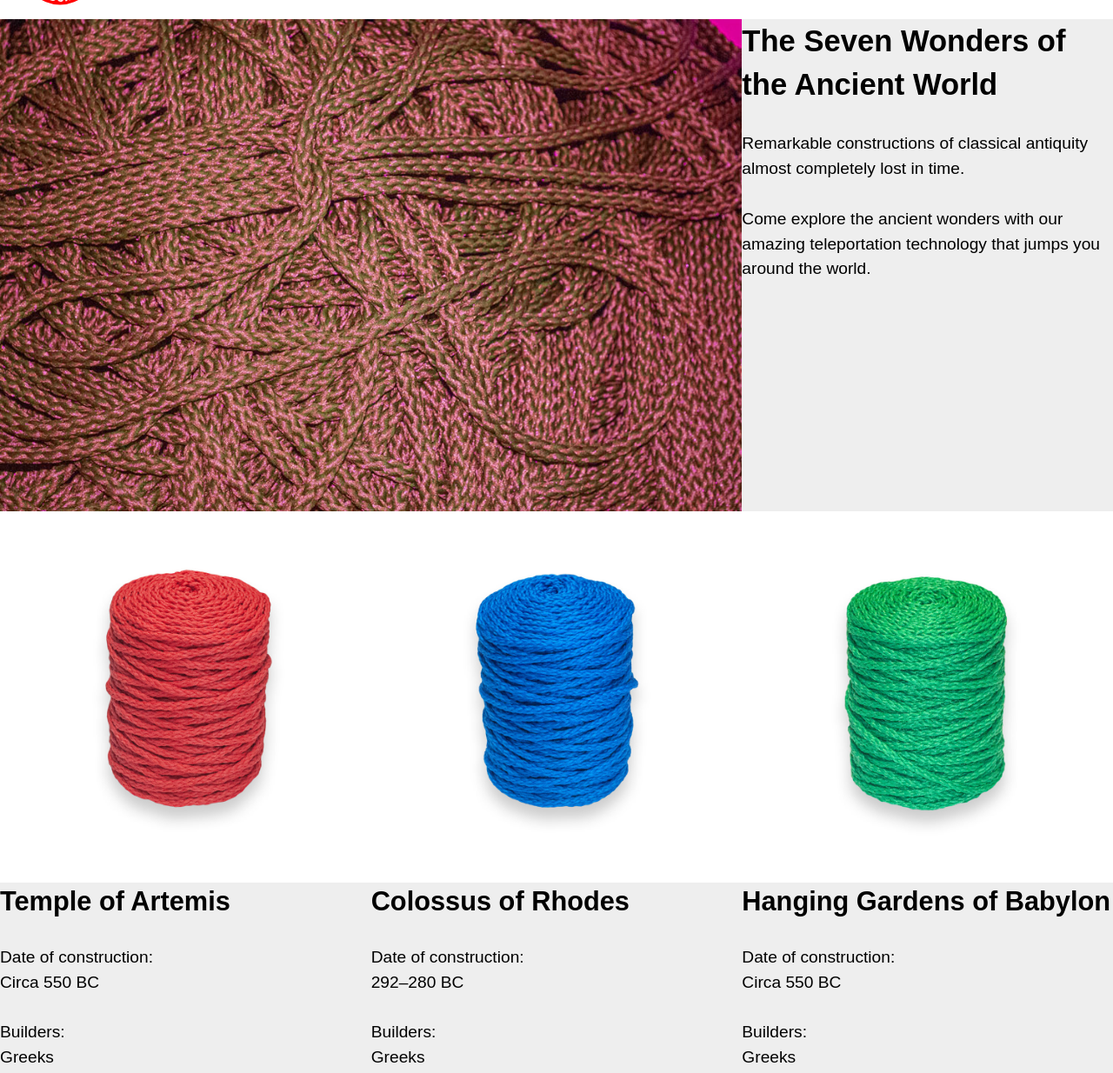
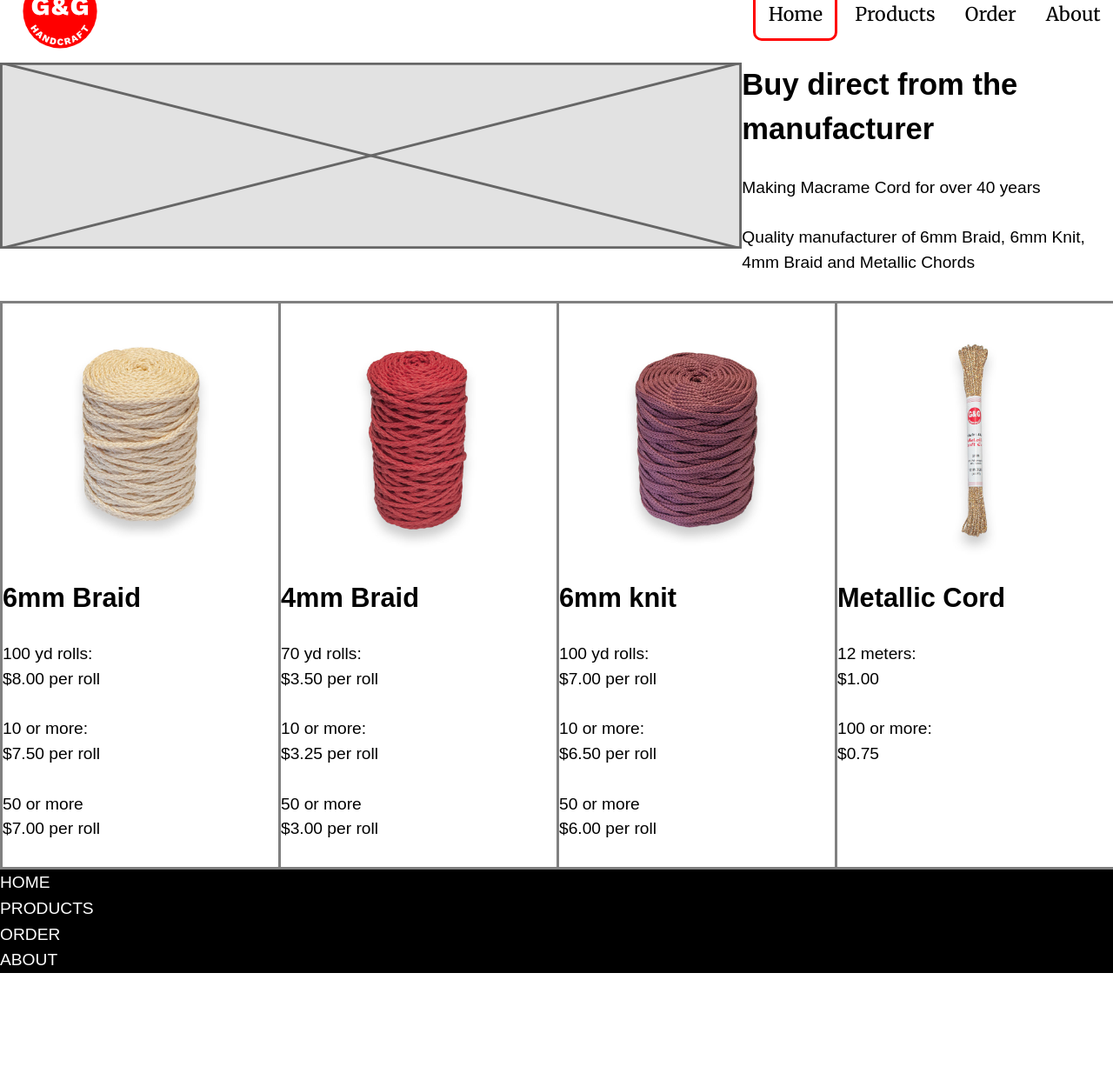
Before and after one commit to sent0007/rope-website, a plain HTML site: page index.html in a window 1280 px wide. Shown: the part 87-1321 px from the top of the page at 87% size. After the commit the page ends 1235 px from the top, so only its background shows below. Drawn offline with Linux system fonts and the light colour scheme.

Commit message:
Add content to image cards

```diff
--- a/css/main.css
+++ b/css/main.css
@@ -20,6 +20,12 @@ html {
 
 body {
   margin: 0;
+}
+
+.phone-info {
+  margin: 0;
+  text-align: center;
+  background-color: #ffe5bc;
 }
 
 .logo{
@@ -64,12 +70,18 @@ li a:hover {
 }
 
 main {
-  background-color: #eee;
+  background-color: #fff;
 }
 
 .img-flex {
   width: 100%;
   display: block;
+}
+
+.border {
+  border: 3px solid grey;
+  border-right: none;
+
 }
 
 footer {
--- a/index.html
+++ b/index.html
@@ -10,7 +10,9 @@
   <link href="https://fonts.googleapis.com/css2?family=Merriweather&display=swap" rel="stylesheet">
 </head>
 <body>
+  <h1 class="phone-info">613-968-4221</h1>
   <header class="grid grid-middle">
+
     <div class="logo unit xs-1 s-1 m-1-3 l-1-3">
       <img class="logo-img" src="images/gg-handcraft-logo.svg" alt="">
     </div>
@@ -24,71 +26,83 @@
       </ul>
     </nav>
 
+
   </header>
   <main>
     <div class="grid">
     <div class="unit xs-1 s-1 m-1 l-2-3">
-      <img class="img-flex" src="images/banner.jpg" alt="">
+      <img class="img-flex" src="images/placeholder-4by1.svg" alt="">
     </div>
     <div class="unit xs-1 s-1 m-1 l-1-3">
-      <h1>The Seven Wonders of the Ancient World</h1>
-      <p>Remarkable constructions of classical antiquity almost completely lost in time.</p>
-      <p>Come explore the ancient wonders with our amazing teleportation technology that jumps you around the world.</p>
+      <h1>Buy direct from the manufacturer</h1>
+      <p>Making Macrame Cord for over 40 years</p>
+      <p>Quality manufacturer of 6mm Braid, 6mm Knit, 4mm Braid and Metallic Chords</p>
     </div>
   </div>
   <div class="grid">
-    <div class="unit xs-1 s-1 m-1-3 l-1-3">
+    <div class="unit border xs-1 s-1-2 m-1-4 l-1-4">
       <figure>
-        <img class="img-flex" src="images/red.jpg" alt="">
+        <img class="img-flex" src="images/sand.jpg" alt="">
         <figcaption>
-          <h2>Temple of Artemis</h2>
+          <h2>6mm Braid</h2>
           <dl>
-            <dt>Date of construction:</dt>
-            <dd>Circa 550 BC</dd>
-            <dt>Builders:</dt>
-            <dd>Greeks</dd>
-            <dt>Location:</dt>
-            <dd>Selçuk, Turkey</dd>
+            <dt>100 yd rolls:</dt>
+            <dd>$8.00 per roll</dd>
+            <dt>10 or more:</dt>
+            <dd>$7.50 per roll</dd>
+            <dt>50 or more</dt>
+            <dd>$7.00 per roll</dd>
           </dl>
         </figcaption>
       </figure>
     </div>
-    <div class="unit xs-1 s-1-2 m-1-3 l-1-3">
+    <div class="unit border xs-1 s-1-2 m-1-4 l-1-4">
       <figure>
-        <img class="img-flex" src="images/royal-blue.jpg" alt="">
+        <img class="img-flex" src="images/4-red.jpg" alt="">
         <figcaption>
-          <h2>Colossus of Rhodes</h2>
+          <h2>4mm Braid</h2>
           <dl>
-            <dt>Date of construction:</dt>
-            <dd>292–280 BC</dd>
-            <dt>Builders:</dt>
-            <dd>Greeks</dd>
-            <dt>Location:</dt>
-            <dd>Rhodes, Greece</dd>
+            <dt>70 yd rolls:</dt>
+            <dd>$3.50 per roll</dd>
+            <dt>10 or more:</dt>
+            <dd>$3.25 per roll</dd>
+            <dt>50 or more</dt>
+            <dd>$3.00 per roll</dd>
           </dl>
         </figcaption>
       </figure>
     </div>
-    <div class="unit xs-1 s-1-2 m-1-3 l-1-3">
+    <div class="unit border xs-1 s-1-2 m-1-4 l-1-4">
       <figure>
-        <img class="img-flex" src="images/sage-green.jpg" alt="">
+        <img class="img-flex" src="images/knit-burg.jpg" alt="">
         <figcaption>
-          <h2>Hanging Gardens of Babylon</h2>
+          <h2>6mm knit</h2>
           <dl>
-            <dt>Date of construction:</dt>
-            <dd>Circa 550 BC</dd>
-            <dt>Builders:</dt>
-            <dd>Greeks</dd>
-            <dt>Location:</dt>
-            <dd>Selçuk, Turkey</dd>
+            <dt>100 yd rolls:</dt>
+            <dd>$7.00 per roll</dd>
+            <dt>10 or more:</dt>
+            <dd>$6.50 per roll</dd>
+            <dt>50 or more</dt>
+            <dd>$6.00 per roll</dd>
+          </dl>
+        </figcaption>
+      </figure>
+    </div>
+    <div class="unit border xs-1 s-1-2 m-1-4 l-1-4">
+      <figure>
+        <img class="img-flex" src="images/metallic-gold.jpg" alt="">
+        <figcaption>
+          <h2>Metallic Cord</h2>
+          <dl>
+            <dt>12 meters:</dt>
+            <dd>$1.00</dd>
+            <dt>100 or more:</dt>
+            <dd>$0.75</dd>
           </dl>
         </figcaption>
       </figure>
     </div>
   </div>
-</body>
-</html>
-
   </main>
   <footer>
     <ul>
```
Also changed, not shown: images/4-red.jpg (renamed from images/DSC_0831.jpg), images/dark-brown.jpg (renamed from images/DSC_0838.jpg), images/knit-burg.jpg (renamed from images/DSC_0843.jpg), images/metallic-black.jpg (added), images/metallic-gold.jpg (added), images/placeholder-4by1.svg (added), images/sand.jpg (renamed from images/DSC_0730.jpg).
